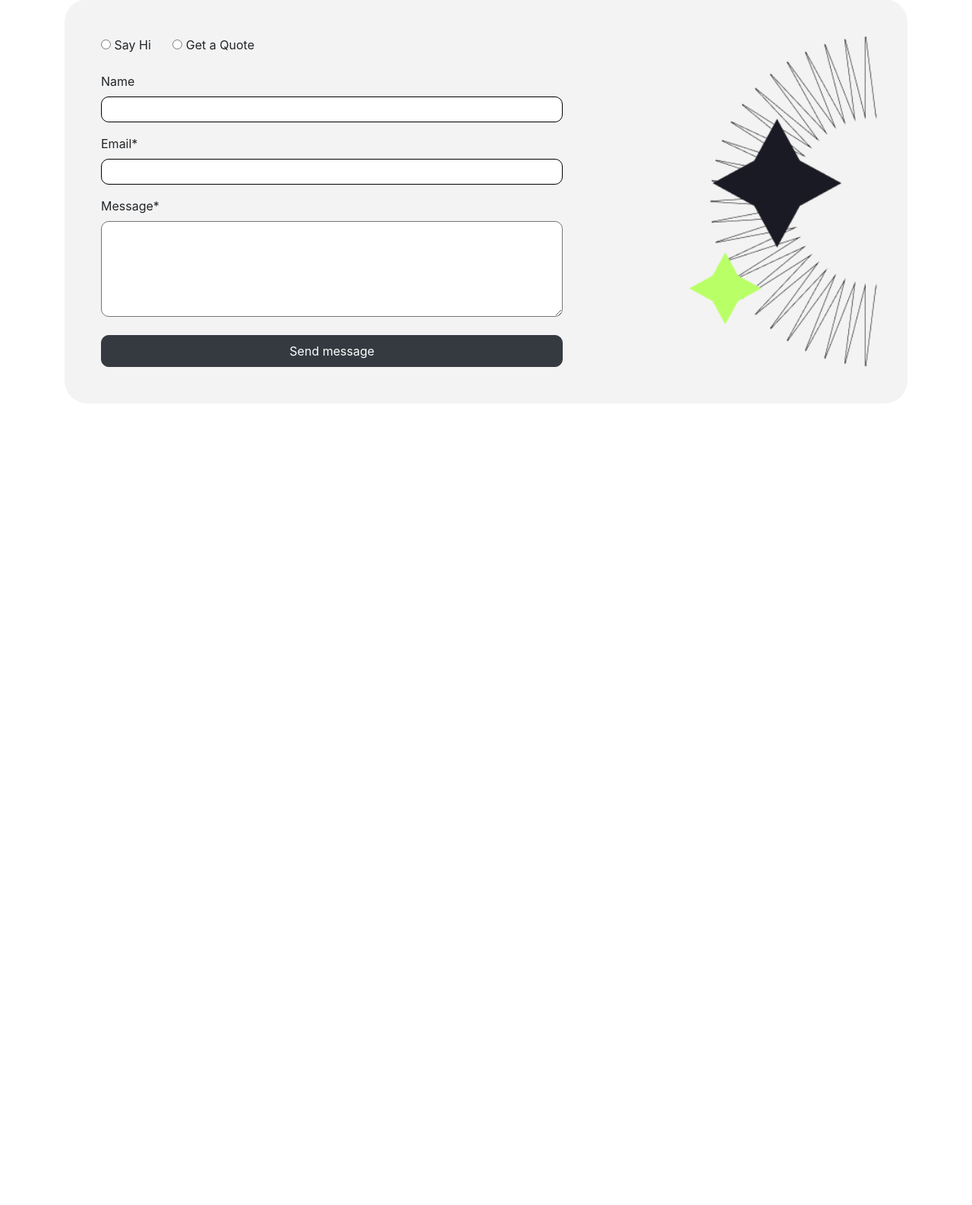
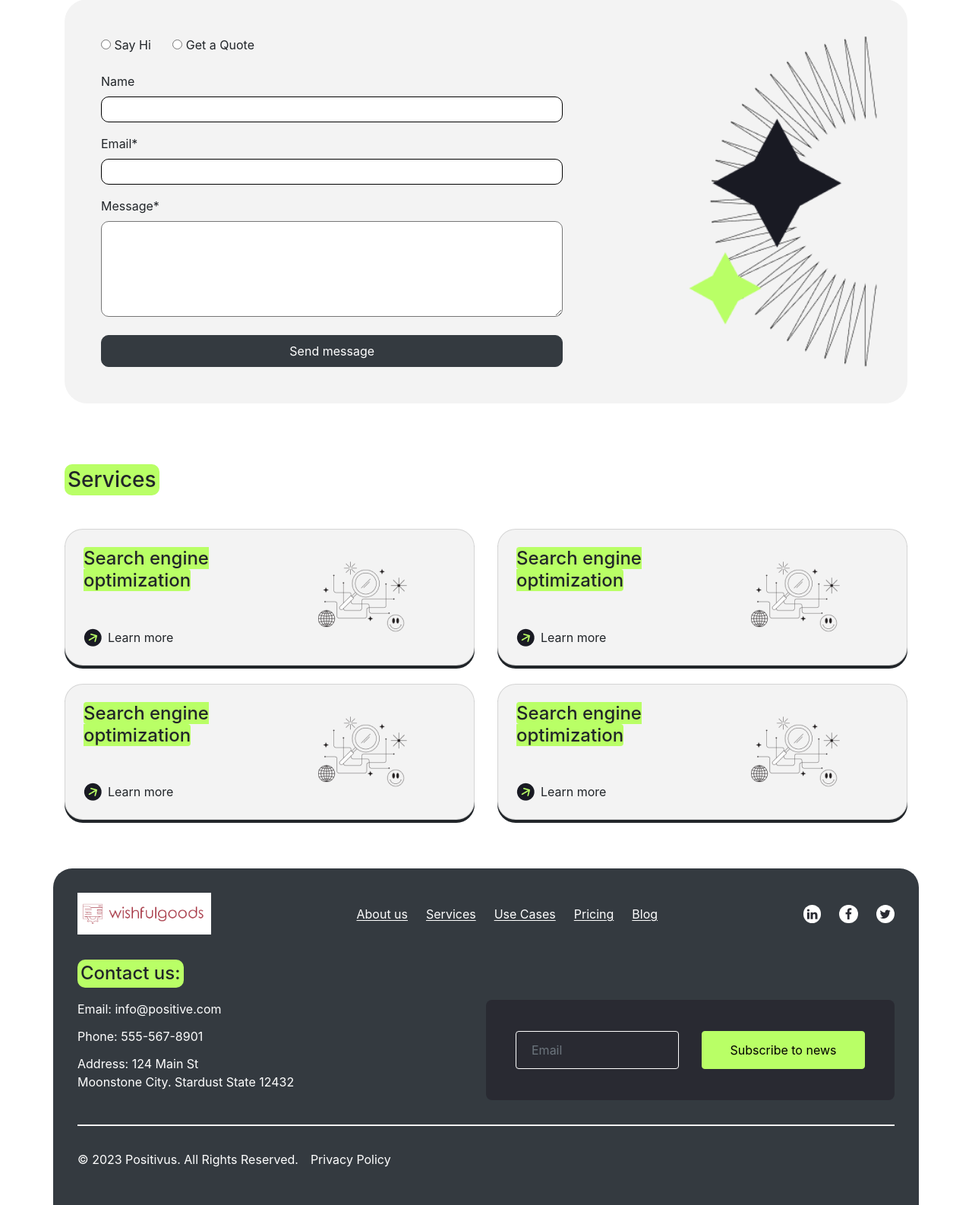
Before and after one commit to al-wazny/Julia-s-Links, a PHP site: page /new-site/index.html in a window 1280 px wide. Shown: the part 1071-2657 px from the top of the page at 76% size. Before the commit the page ends 1554 px from the top, so only its background shows below. Run offline with PHP 8.4, Linux system fonts and the light colour scheme.

Commit message:
release v0.4.0

```diff
--- a/new-site/index.html
+++ b/new-site/index.html
@@ -21,7 +21,7 @@
         </button>
 
         <div class="collapse navbar-collapse justify-content-end" id="navbarSupportedContent">
-            <ul class="navbar-nav d-flex m-0 p-0">
+            <ul class="navbar-nav d-flex mx-0 my-3 p-0">
                 <li class="nav-item list-unstyled my-auto"><a class="text-secondary" href="#">About Us</a></li>
                 <li class="nav-item list-unstyled my-auto"><a class="text-secondary" href="#">Services</a></li>
                 <li class="nav-item list-unstyled my-auto"><a class="text-secondary" href="#">Use Cases</a></li>
@@ -83,8 +83,120 @@
                 </div>
             </div>
         </section>
+        <section>
+            <h3>Services</h3>
+            <div class="row">
+                <div class="services mb-4 col-12 col-md-6">
+                    <div class="service card flex-row p-4">
+                        <div class="info-text w-50 d-flex flex-column justify-content-between">
+                            <h4><span>Search engine optimization</span></h4>
+                            <div class="d-flex">
+                                <img src="assets/illustration/Icon.png" alt="">
+                                <p class="ml-2 my-auto text-center">Learn more</p>
+                            </div>
+                        </div>
+                        <div class="w-50 d-flex align-items-center justify-content-center">
+                            <img src="assets/illustration/tokyo-magnifier-web-search-with-elements 2.png" alt="">
+                        </div>
+                    </div>
+                </div>
+                <div class="services mb-4 col-12 col-md-6">
+                    <div class="service card flex-row p-4">
+                        <div class="info-text w-50 d-flex flex-column justify-content-between">
+                            <h4><span>Search engine optimization</span></h4>
+                            <div class="d-flex">
+                                <img src="assets/illustration/Icon.png" alt="">
+                                <p class="ml-2 my-auto text-center">Learn more</p>
+                            </div>
+                        </div>
+                        <div class="w-50 d-flex align-items-center justify-content-center">
+                            <img src="assets/illustration/tokyo-magnifier-web-search-with-elements 2.png" alt="">
+                        </div>
+                    </div>
+                </div>
+            </div>
+            <div class="row">
+                <div class="services mb-4 col-12 col-md-6">
+                    <div class="service card flex-row p-4">
+                        <div class="info-text w-50 d-flex flex-column justify-content-between">
+                            <h4><span>Search engine optimization</span></h4>
+                            <div class="d-flex">
+                                <img src="assets/illustration/Icon.png" alt="">
+                                <p class="ml-2 my-auto text-center">Learn more</p>
+                            </div>
+                        </div>
+                        <div class="w-50 d-flex align-items-center justify-content-center">
+                            <img src="assets/illustration/tokyo-magnifier-web-search-with-elements 2.png" alt="">
+                        </div>
+                    </div>
+                </div>
+                <div class="services mb-4 col-12 col-md-6">
+                    <div class="service card flex-row p-4">
+                        <div class="info-text w-50 d-flex flex-column justify-content-between">
+                            <h4><span>Search engine optimization</span></h4>
+                            <div class="d-flex">
+                                <img src="assets/illustration/Icon.png" alt="">
+                                <p class="ml-2 my-auto text-center">Learn more</p>
+                            </div>
+                        </div>
+                        <div class="w-50 d-flex align-items-center justify-content-center">
+                            <img src="assets/illustration/tokyo-magnifier-web-search-with-elements 2.png" alt="">
+                        </div>
+                    </div>
+                </div>
+            </div>
+        </section>
     </main>
-
+    <footer>
+        <div class="container bg-dark d-flex flex-column">
+            <div class="d-flex flex-column flex-lg-row justify-content-between">
+                <div class="logo">
+                    <img src="./assets/illustration/Selection_002.png" alt="">
+                </div>
+                <div class="footer-navigation d-flex align-items-center my-3">
+                    <ul class="d-flex list-unstyled my-auto">
+                        <li><a href="#">About us</a></li>
+                        <li><a href="#">Services</a></li>
+                        <li><a href="#">Use Cases</a></li>
+                        <li><a href="#">Pricing</a></li>
+                        <li><a href="#">Blog</a></li>
+                    </ul>
+                </div>
+                <div class="social-icons d-flex align-items-center">
+                    <ul class="d-flex list-unstyled my-auto">
+                        <li><a href="#"><span class="fa fa-linkedin"></span></a></li>
+                        <li><a href="#"><span class="fa fa-facebook"></span></a></li>
+                        <li><a href="#"><span class="fa fa-twitter"></span></a></li>
+                    </ul>
+                </div>
+            </div>
+            <h4 class="m-0"><span>Contact us:</span></h4>
+            <div class="row flex-column flex-lg-row mx-0">
+                <div class="contact col-12 col-lg-6 p-0 mb-4 mb-lg-0">
+                    <div class="contact-info">
+                        <p>Email: info@positive.com</p>
+                        <p>Phone: 555-567-8901</p>
+                        <p>Address: 124 Main St <br> Moonstone City. Stardust State 12432</p>
+                    </div>
+                </div>
+                <div class="newsletter-sub-form col-12 col-lg-6 d-flex align-items-center">
+                    <div class="row m-0 w-100">
+                        <div class="col">
+                            <input class="form-control h-100" type="email" placeholder="Email" name="Email">
+                        </div>
+                        <div class="col">
+                            <button class="btn btn-primary w-100">Subscribe to news</button>
+                        </div>
+                    </div>
+                </div>
+            </div>
+            <hr>
+            <div class="d-flex mb-0">
+                <p class="mr-3">© 2023 Positivus. All Rights Reserved.</p>
+                <p>Privacy Policy</p>
+            </div>
+        </div>
+    </footer>
     <script src="https://code.jquery.com/jquery-3.5.1.slim.min.js" integrity="sha384-DfXdz2htPH0lsSSs5nCTpuj/zy4C+OGpamoFVy38MVBnE+IbbVYUew+OrCXaRkfj" crossorigin="anonymous"></script>
     <script src="https://cdn.jsdelivr.net/npm/bootstrap@4.5.3/dist/js/bootstrap.bundle.min.js" integrity="sha384-ho+j7jyWK8fNQe+A12Hb8AhRq26LrZ/JpcUGGOn+Y7RsweNrtN/tE3MoK7ZeZDyx" crossorigin="anonymous"></script>
 </body>
--- a/new-site/scss/index.css
+++ b/new-site/scss/index.css
@@ -90,4 +90,96 @@ main .contact .contact-illustration {
     margin-right: 2rem;
     margin-left: auto;
   }
+}
+main .service {
+  border-radius: 1.5rem;
+  background-color: #F3F3F3;
+  box-shadow: 0 4px;
+}
+main .service .info-text {
+  gap: 2.5rem;
+}
+main .service .info-text h4 > span {
+  background-color: #B9FF66;
+  border-radius: 4px;
+}
+
+footer .container {
+  border-radius: 25px 25px 0 0;
+  padding: 2rem;
+}
+footer .container > div {
+  margin-bottom: 2rem;
+}
+footer .container .logo > img {
+  height: 55px;
+  width: auto;
+}
+footer .container ul {
+  gap: 1.5rem;
+}
+footer .container ul li > a {
+  color: white;
+  text-decoration: underline;
+  text-underline-offset: 2px;
+}
+footer .container ul li > a > .fa {
+  color: #292A32;
+  background-color: white;
+  display: inline-block;
+  border-radius: 60px;
+  padding: 0.25em 0.3em;
+}
+footer .container ul li > a .fa-facebook {
+  padding: 0.25em 0.475em;
+}
+footer .container h4 > span {
+  background-color: #B9FF66;
+  border-radius: 10px;
+  display: inline-block;
+  padding: 4px;
+  margin-bottom: 1rem;
+}
+footer .container .contact p {
+  color: white;
+  margin: 0;
+}
+footer .container .contact p + p {
+  margin: 0.75rem 0;
+}
+footer .container .newsletter-sub-form {
+  background-color: #292A32;
+  border-radius: 8px;
+  padding: 2rem 1.5rem;
+}
+footer .container .newsletter-sub-form .col {
+  width: 100%;
+}
+footer .container .newsletter-sub-form .col input, footer .container .newsletter-sub-form .col button {
+  padding: 12px 20px;
+}
+@media (min-width: 992px) and (max-width: 1200px) {
+  footer .container .newsletter-sub-form .col input, footer .container .newsletter-sub-form .col button {
+    font-size: 0.875rem;
+  }
+}
+footer .container .newsletter-sub-form .col .form-control {
+  color: white;
+  border: 1px solid white;
+  background-color: transparent;
+}
+footer .container .newsletter-sub-form .col .btn-primary {
+  background-color: #B9FF66;
+  border: 1px solid #B9FF66;
+  color: black;
+}
+footer .container hr {
+  background-color: white;
+  height: 1px;
+  width: 100%;
+  margin: 0;
+}
+footer .container hr + div {
+  color: white;
+  margin-top: 2rem;
 }/*# sourceMappingURL=index.css.map */
--- a/new-site/scss/index.scss
+++ b/new-site/scss/index.scss
@@ -107,4 +107,120 @@ main {
             }
         }
     }
+    .service {
+        border-radius: 1.5rem;
+        background-color: $secondary-color;
+        box-shadow: 0 4px;
+
+        .info-text {
+            gap: 2.5rem;
+
+            h4 > span {
+                background-color: $green;
+                border-radius: 4px;
+            }
+        }
+    }
 }
+
+footer {
+    .container {
+        border-radius: 25px 25px 0 0;
+        padding: 2rem;
+
+        > div {
+            margin-bottom: 2rem;
+        }
+
+        .logo > img {
+            height: 55px;
+            width: auto;
+        }
+
+        ul {
+            gap: 1.5rem;
+
+            li > a {
+                color: white;
+                text-decoration: underline;
+                text-underline-offset: 2px;
+
+                > .fa {
+                    color: #292A32;
+                    background-color: white;
+                    display: inline-block;
+                    border-radius: 60px;
+                    padding: 0.25em 0.3em;
+
+                }
+                .fa-facebook {
+                    padding: 0.25em 0.475em;
+                }
+            }
+        }
+
+        h4 > span {
+            background-color: $green;
+            border-radius: 10px;
+            display: inline-block;
+            padding: 4px;
+            margin-bottom: 1rem;
+        }
+
+        .contact {
+
+            p {
+                color: white;
+                margin: 0;
+
+                + p {
+                    margin: .75rem 0;
+                }
+            }
+
+
+        }
+
+        .newsletter-sub-form {
+            background-color: #292A32;
+            border-radius: 8px;
+            padding: 2rem 1.5rem;
+
+            .col {
+                width: 100%;
+
+                input, button {
+                    padding: 12px 20px;
+
+                    @media (min-width: 992px) and (max-width: 1200px) {
+                        font-size: .875rem;
+                    }
+                }
+
+                .form-control {
+                    color: white;
+                    border: 1px solid white;
+                    background-color: transparent;
+                }
+
+                .btn-primary {
+                    background-color: $green;
+                    border: 1px solid $green;
+                    color: black;
+                }
+            }
+        }
+
+        hr {
+            background-color: white;
+            height: 1px;
+            width: 100%;
+            margin: 0;
+
+            + div {
+                color: white;
+                margin-top: 2rem;
+            }
+        }
+    }
+}
```
Also changed, not shown: new-site/assets/illustration/Icon.png (added), new-site/assets/illustration/tokyo-magnifier-web-search-with-elements 2.png (added), 1 other file.
